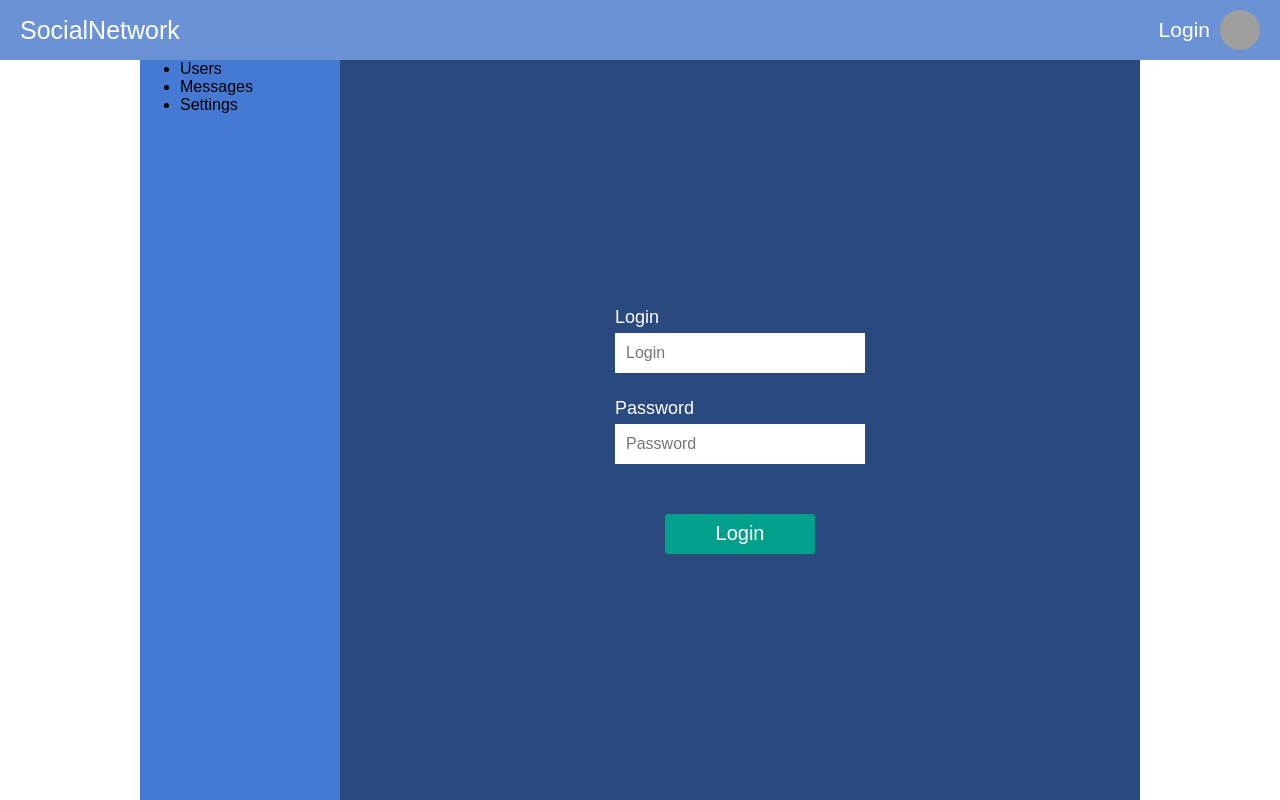
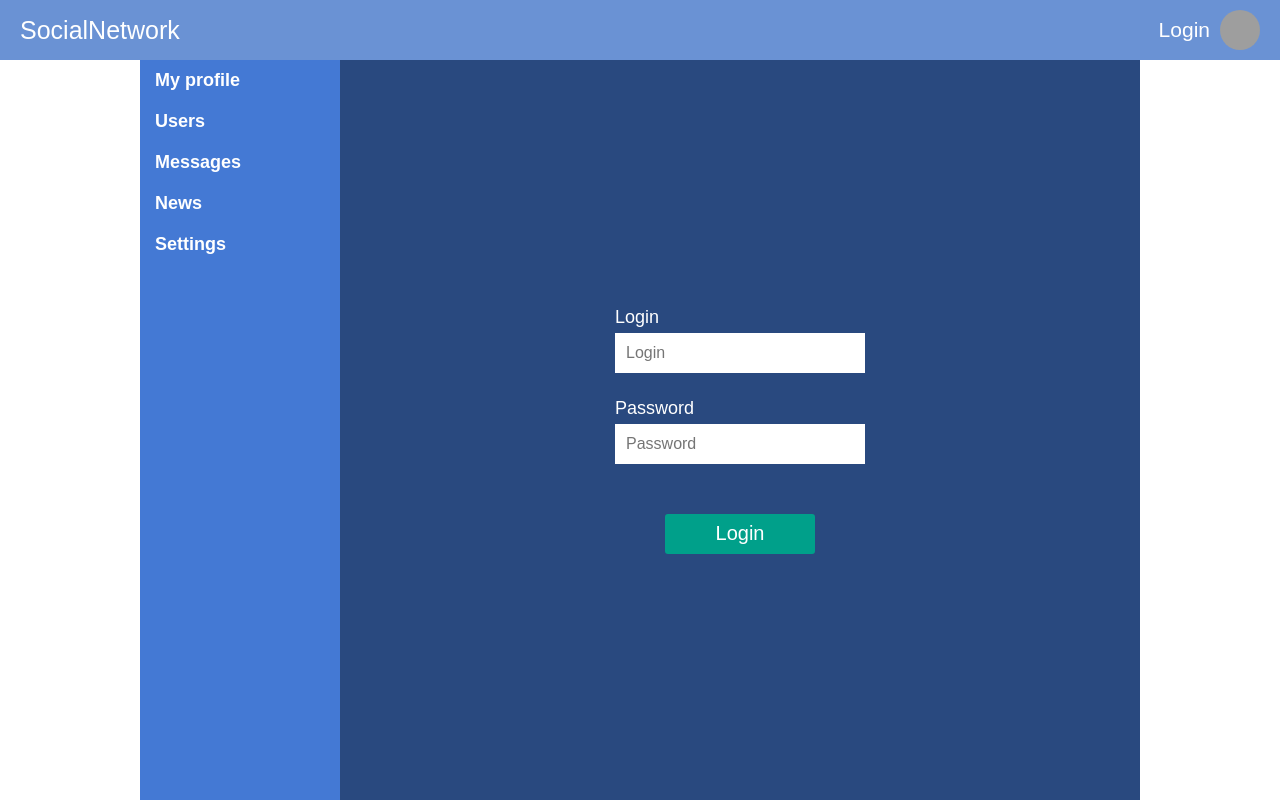
Before and after one commit to Arumyan/social-network, a React (Create React App) app: page /Login in a window 1280 px wide. Built offline with nearby package versions, Linux system fonts and the light colour scheme; no server answers; grey boxes are pictures that could not be loaded.

Commit message:
add navigation

```diff
--- a/src/App.js
+++ b/src/App.js
@@ -4,6 +4,7 @@ import './App.scss';
 import UsersList from './components/UsersList/UsersList';
 import Profile from './components/Profile/Profile';
 import Login from './components/Login/Login';
+import Nav from './components/Nav/Nav';
 
 import { Switch, Route } from 'react-router-dom';
 
@@ -42,13 +43,7 @@ class App extends Component {
           </div>
         </header>
         <div className='Content'>
-          <nav className='Nav'>
-            <ul>
-              <li>Users</li>
-              <li>Messages</li>
-              <li>Settings</li>
-            </ul>
-          </nav>
+          <Nav/>
           <main className='MainContent'>
             <Switch>
               <Route path='/' exact>
--- a/src/App.scss
+++ b/src/App.scss
@@ -48,12 +48,6 @@
     flex: 1 1 auto;
     display: flex;
 
-    .Nav {
-      flex: 0 0 auto;
-      width: 200px;
-      background-color: #4479D4;
-    }
-
     .MainContent {
       flex: 1 1 auto;
       background-color: #29497F;
--- /dev/null
+++ b/src/components/Nav/Nav.js
@@ -0,0 +1,40 @@
+import React from 'react';
+import classes from './Nav.module.scss';
+
+import { NavLink } from 'react-router-dom';
+
+const Nav = () => {
+  return (
+    <nav className={classes.Nav}>
+      <ul className={classes.NavList}>
+        <li>
+          <NavLink to='/myprofile' activeClassName={classes.active} exact>
+            My profile
+          </NavLink>
+        </li>
+        <li>
+          <NavLink to='/' activeClassName={classes.active} exact>
+            Users
+          </NavLink>
+        </li>
+        <li>
+          <NavLink to='/messages' activeClassName={classes.active}>
+            Messages
+          </NavLink>
+        </li>
+        <li>
+          <NavLink to='/news' activeClassName={classes.active} exact>
+            News
+          </NavLink>
+        </li>
+        <li>
+          <NavLink to='/settings' activeClassName={classes.active}>
+            Settings
+          </NavLink>
+        </li>
+      </ul>
+    </nav>
+  );
+};
+
+export default Nav;
--- /dev/null
+++ b/src/components/Nav/Nav.module.scss
@@ -0,0 +1,28 @@
+.Nav {
+  flex: 0 0 auto;
+  width: 200px;
+  background-color: #4479D4;
+
+  .NavList {
+    margin: 0;
+    padding: 0;
+
+    li {
+      list-style: none;
+
+      a {
+        display: block;
+        padding: 10px 15px;
+        text-decoration: none;
+        color: #fff;
+        font-weight: bold;
+        font-size: 18px;
+
+        &.active,
+        &:hover {
+          background-color: #29497F;
+        }
+      }
+    }
+  }
+}
```
